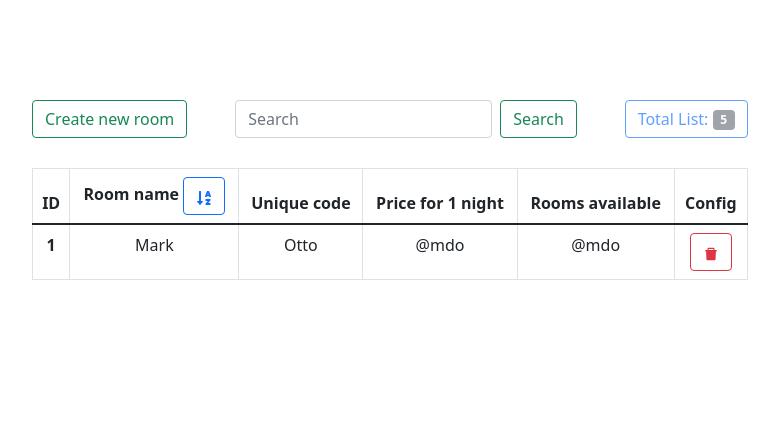
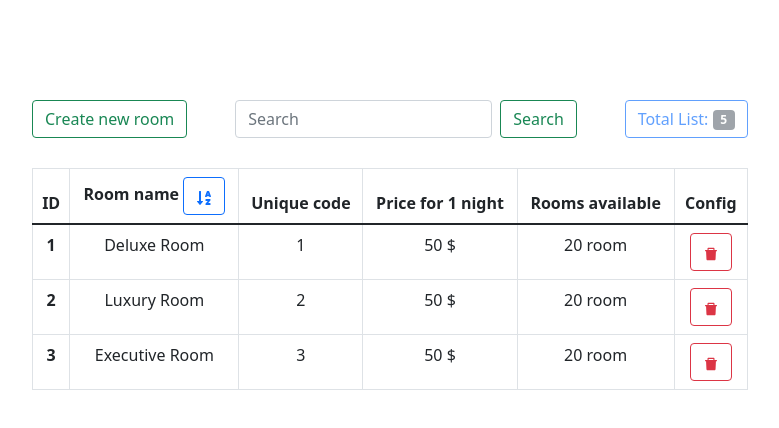
Before and after one commit to tungntgcd17146/React-Performance, a React (Vite) app in the folder react-basic-practice/: page / in a window 1280 px wide. Shown: the top 428 px of the page, without its empty margins (250-1029 px from the left). Built offline with nearby package versions, Linux system fonts and the light colour scheme.

Commit message:
feat: render rooms data to table

```diff
--- a/react-basic-practice/src/App.tsx
+++ b/react-basic-practice/src/App.tsx
@@ -2,10 +2,16 @@ import { InputSearch } from './components/InputSearch';
 import { AddButton } from './components/AddButton';
 import { TotalNumber } from './components/TotalNumber';
 import { RoomTable } from './components/RoomTable';
+
+import { useState } from 'react';
+import { rooms } from './mock/initData';
+
 import './App.css';
 import '../node_modules/bootstrap/dist/css/bootstrap.min.css';
 
 function App() {
+  const [roomsData, setRoomsData] = useState(rooms);
+
   return (
     <div className="app container">
       <header className="app-header d-flex justify-content-between">
@@ -14,7 +20,7 @@ function App() {
         <TotalNumber />
       </header>
       <section className="app-body">
-        <RoomTable />
+        <RoomTable rooms={roomsData} />
       </section>
     </div>
   );
--- a/react-basic-practice/src/components/RoomTable/Room/index.tsx
+++ b/react-basic-practice/src/components/RoomTable/Room/index.tsx
@@ -1,13 +1,20 @@
 import { AiFillDelete } from 'react-icons/ai';
 
-export const Room = () => {
+import { RoomInterface } from '../../../interface/room';
+
+type Props = {
+  listRoom: RoomInterface;
+  listIndex: number;
+};
+
+export const Room = ({ listRoom, listIndex }: Props) => {
   return (
     <tr>
-      <th scope="row">1</th>
-      <td>Mark</td>
-      <td>Otto</td>
-      <td>@mdo</td>
-      <td>@mdo</td>
+      <th scope="row">{listIndex + 1}</th>
+      <td>{listRoom.name}</td>
+      <td>{listRoom.id}</td>
+      <td>{listRoom.price} $</td>
+      <td>{listRoom.quantity} room</td>
       <td>
         <button type="button" className="btn btn-outline-danger">
           <AiFillDelete />
--- a/react-basic-practice/src/components/RoomTable/index.tsx
+++ b/react-basic-practice/src/components/RoomTable/index.tsx
@@ -1,7 +1,12 @@
 import { Room } from './Room';
 import { SortButton } from './SortButton';
+import { RoomInterface } from '../../interface/room';
 
-export const RoomTable = () => (
+type Prop = {
+  rooms: RoomInterface[];
+};
+
+export const RoomTable = ({ rooms }: Prop) => (
   <table className="table table-hover table-bordered">
     <thead>
       <tr>
@@ -16,7 +21,9 @@ export const RoomTable = () => (
       </tr>
     </thead>
     <tbody>
-      <Room />
+      {rooms.map((room: RoomInterface, index: number) => {
+        return <Room key={room.id} listRoom={room} listIndex={index} />;
+      })}
     </tbody>
   </table>
 );
--- a/react-basic-practice/src/interface/room.ts
+++ b/react-basic-practice/src/interface/room.ts
@@ -1,4 +1,4 @@
-export interface Room {
+export interface RoomInterface {
   id: string;
   name: string;
   quantity: number;
--- a/react-basic-practice/src/mock/initData.ts
+++ b/react-basic-practice/src/mock/initData.ts
@@ -1,6 +1,6 @@
-import { Room } from '../interface/room';
+import { RoomInterface } from '../interface/room';
 
-export const rooms: Room[] = [
+export const rooms: RoomInterface[] = [
   {
     id: '1',
     name: 'Deluxe Room',
```
